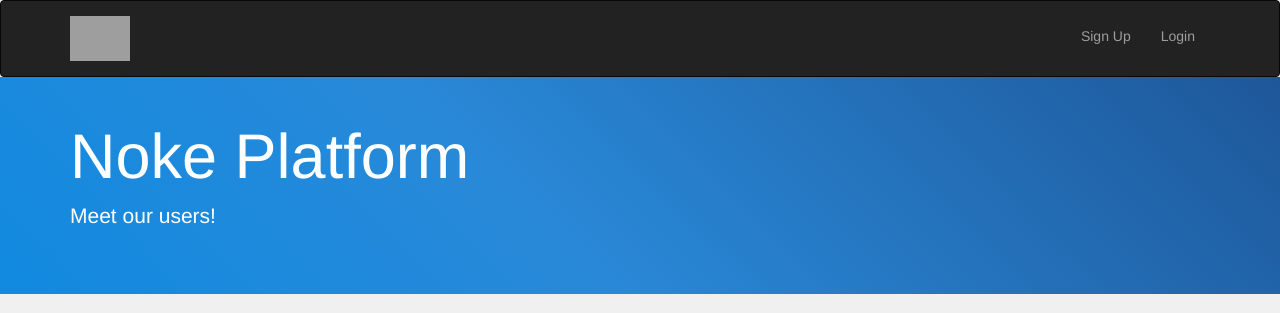
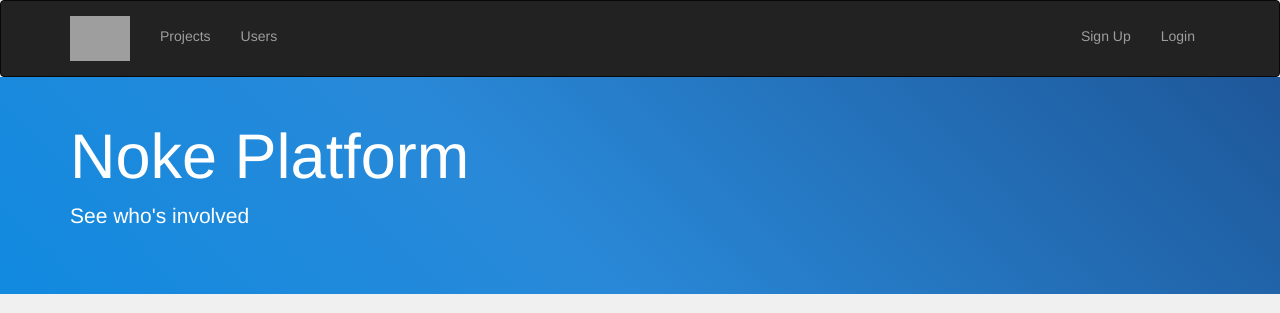
Before and after one commit to NokeCodes/noke-platform, a Django app: a page that uses nokecodes/templates/base.html in a window 1280 px wide. Shown: the top 313 px of the page. Run offline with Django 3.2, Linux system fonts and the light colour scheme; some libraries are stand-ins or nearby versions; grey boxes are pictures that could not be loaded.

Commit message:
- Add users and projects to top nav

```diff
--- a/nokecodes/templates/base.html
+++ b/nokecodes/templates/base.html
@@ -38,6 +38,10 @@
           <a class="navbar-brand" href="{% url 'home' %}"><img src="https://static.wixstatic.com/media/9f780f_ba3e120d3c854334a2d94eb3a684a3ba.png/v1/fill/w_1200,h_532,al_c,usm_0.66_1.00_0.01/9f780f_ba3e120d3c854334a2d94eb3a684a3ba.png" style="height: 100%;"/></a>
         </div>
         <div id="navbar" class="navbar-collapse collapse">
+          <ul class="nav navbar-nav navbar-left">
+            <li><a href="{% url 'projects:index' %}">Projects</a></li>
+            <li><a href="{% url 'users:index' %}">Users</a></li>
+          </ul>
           <ul class="nav navbar-nav navbar-right">
             {% if request.user.is_authenticated %}
             <li><a href="{% url 'users:profile' request.user %}">{% bootstrap_icon 'user' %} {{ request.user.profile.display_name }}</a></li>
--- a/users/templates/users/users_list.html
+++ b/users/templates/users/users_list.html
@@ -2,7 +2,7 @@
 
 {% block jumbotron %}
     <h1>Noke Platform</h1>
-    <p>Meet our users!</p>
+    <p>See who's involved</p>
 {% endblock %}
 
 {% block body %}
```
